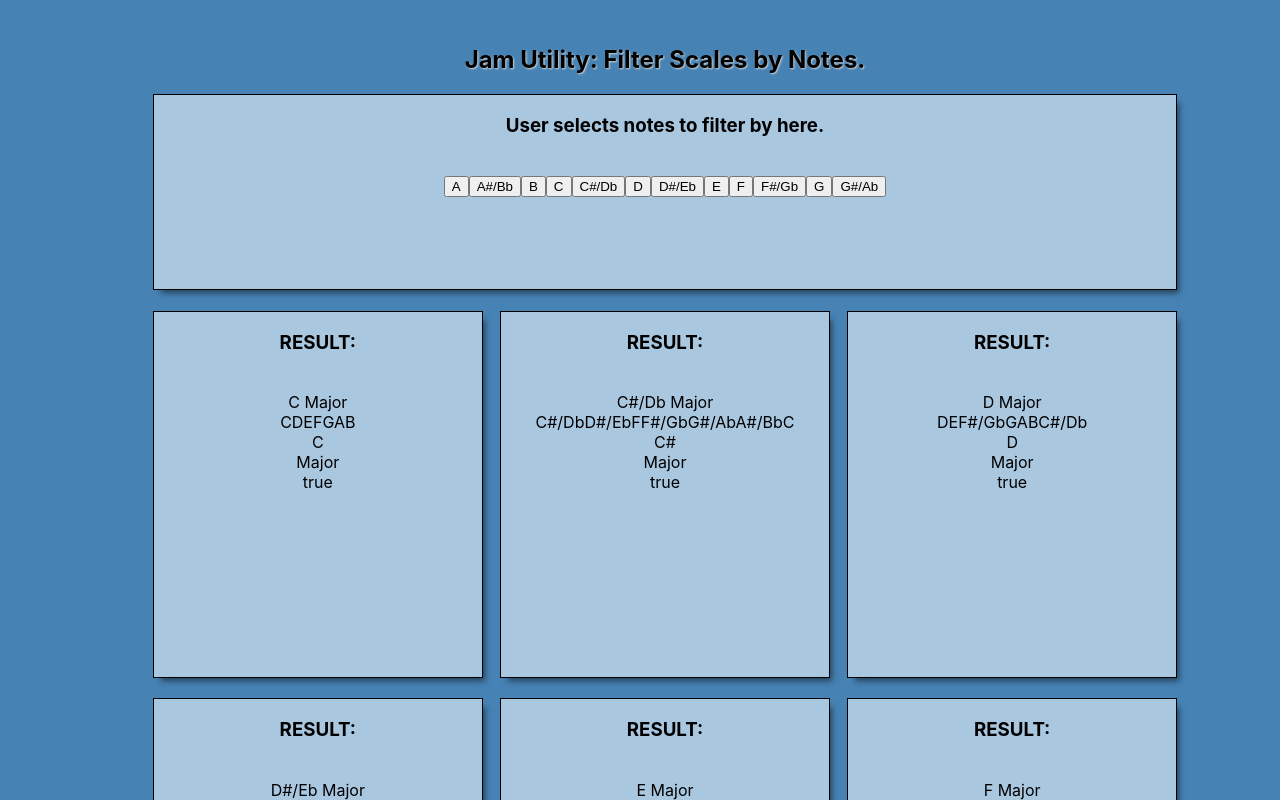
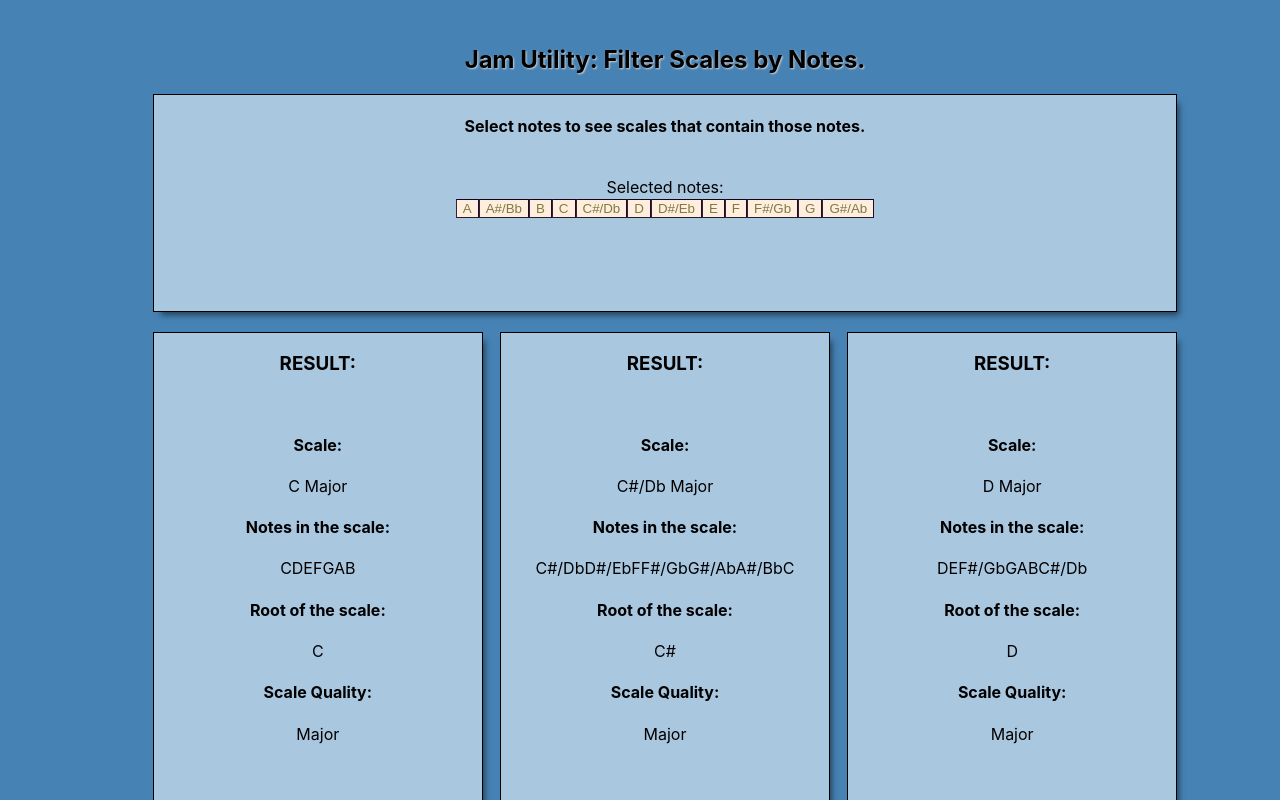
Before and after one commit to zhanknight/jam-utility, a React (Create React App) app: page / in a window 1280 px wide. Shown: the top 800 px of the page. Built offline with nearby package versions, Linux system fonts and the light colour scheme; the HTML template or start-up script is replaced by a standard one.

Commit message:
Change styling

```diff
--- a/src/App.css
+++ b/src/App.css
@@ -49,3 +49,14 @@ body {
   flex-wrap: wrap;
   justify-content: space-between;
 }
+
+button {
+  color:rgb(128, 122, 66);
+  background-color:#fed;
+  border:1px solid;
+  border-color: rgb(17, 4, 27) rgb(37, 10, 39) rgb(42, 27, 39) rgb(49, 36, 52);
+}
+
+button:hover {
+  background-color: #f6f5eb;
+}
--- a/src/App.js
+++ b/src/App.js
@@ -25,10 +25,9 @@ count = count +1;
 // the app!
   return (
     <div className="App">
-     {selectedNotes}
     <h2 className="App-title">Jam Utility: Filter Scales by Notes. </h2>
     <div className="App-toolbar">
-    <Checkboxes setSelectedNotes={setSelectedNotes}/>
+    <Checkboxes setSelectedNotes={setSelectedNotes} selectedNotes={selectedNotes}/>
     </div>
     <Results data={filteredScaleData} />
     </div>
--- a/src/Checkboxes.js
+++ b/src/Checkboxes.js
@@ -40,8 +40,9 @@ function Checkboxes(props) {
 
 // map out a button for each note that calls noteToggle when clicked
     return (
-        <div className="App-selectorbar"> <h3>User selects notes to filter by here.</h3><br />
-      <div>
+        <div className="App-selectorbar"> <h4>Select notes to see scales that contain those notes.</h4><br />
+        Selected notes: {props.selectedNotes}
+        <div>
         {notenames.map(note => {
             return (
                 <button key={note} onClick={() => {noteToggle(note)}}>{note}</button>
--- a/src/Resultbox.js
+++ b/src/Resultbox.js
@@ -4,13 +4,14 @@ function Resultbox(props) {
     return (
         // just show me everything in the object right now
         <div class="App-item"> <h3> RESULT: </h3><br />
-        {props.data.scale}<br />
-        {props.data.notes}<br />
-        {props.data.root}<br />
-        {props.data.type}<br />
-        {props.data.display.toString()}
+       <h4>Scale:</h4>{props.data.scale}<br />
+       <h4>Notes in the scale:</h4> {props.data.notes}<br />
+       <h4>Root of the scale:</h4> {props.data.root}<br />
+       <h4>Scale Quality:</h4> {props.data.type}<br />
         </div>
     )
 }
 
+//        {props.data.display.toString()}
+
 export default Resultbox;
```
